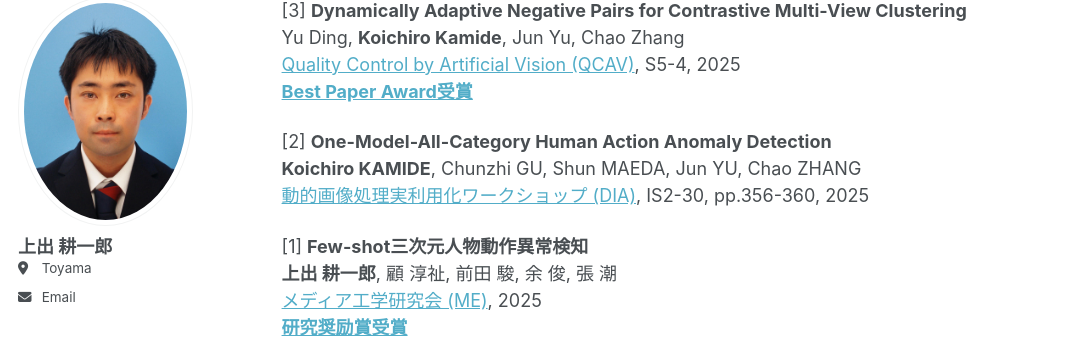
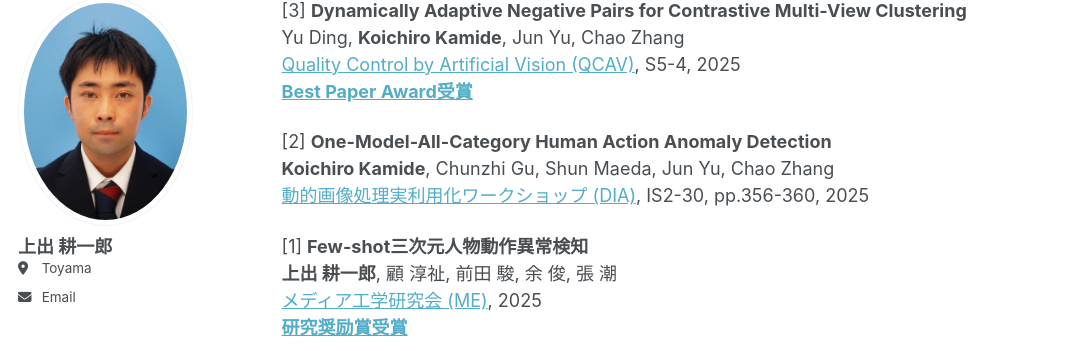
Before and after one commit to koichiro-kamide/koichiro-kamide.github.io, a Jekyll site: the page built from _pages/about.md, in a window 1280 px wide and 900 px high, scrolled down 584 px. Shown: the part 102-453 px from the top of the window, without its empty margins (0-1078 px from the left). Built offline with Jekyll 4.4.1, drawn with Linux system fonts in a browser that asks for light colours.

```diff
--- a/_pages/about.md
+++ b/_pages/about.md
@@ -44,18 +44,19 @@ redirect_from:
 [電気学会 電子・情報・システム部門大会](https://www.iee.jp/eiss/event/conf2025), OS4-2-8, pp.975-978, 2025
 
 [3] **Dynamically Adaptive Negative Pairs for Contrastive Multi-View Clustering**
-Yu Ding,  **Koichiro Kamide**,  Jun Yu,  Chao Zhang
+Yu Ding, **Koichiro Kamide**, Jun Yu, Chao Zhang
 [Quality Control by Artificial Vision (QCAV)](https://www.tc-iaip.org/qcav/2025/), S5-4, 2025
 [**Best Paper Award受賞**](https://www.tc-iaip.org/qcav/2025/#:~:text=S5%2D4%E2%80%83Dynamically%20Adaptive%20Negative%20Pairs%20for%20Contrastive%20Multi%2DView%20Clustering)
 
 [2] **One-Model-All-Category Human Action Anomaly Detection**
-**Koichiro KAMIDE**,  Chunzhi GU,  Shun MAEDA,  Jun YU,  Chao ZHANG
+**Koichiro Kamide**, Chunzhi Gu, Shun Maeda, Jun Yu, Chao Zhang
 [動的画像処理実利用化ワークショップ (DIA)](https://www.tc-iaip.org/dia/2025/), IS2-30, pp.356-360, 2025
 
 [1] **Few-shot三次元人物動作異常検知**
-**上出 耕一郎**,  顧 淳祉,  前田 駿,  余 俊,  張 潮
+**上出 耕一郎**, 顧 淳祉, 前田 駿, 余 俊, 張 潮
 [メディア工学研究会 (ME)](https://www.ite.or.jp/ken/program/index.php?tgs_regid=eaad7329a67e51120a4fda78e0770437c4d94cd15318bc2211cb5356630849dd&tgid=ITE-ME), 2025
 [**研究奨励賞受賞**](https://www.ite.or.jp/study/me/files/award.html)
+
 
 ### 査読中
 [2] [**Few-shot Human Action Anomaly Detection via a Unified Contrastive Learning Framework**](https://arxiv.org/abs/2508.17726)
@@ -64,6 +65,7 @@ Yu Ding,  **Koichiro Kamide**,  Jun Yu,  Chao Zhang
 [1] [**3DKeyAD: High-Resolution 3D Point Cloud Anomaly Detection via Keypoint-Guided Point Clustering**](https://arxiv.org/abs/2507.13110)
 Zi Wang, Katsuya Hotta, **Koichiro Kamide**, Yawen Zou, Chao Zhang, Jun Yu
 
+
 ## 資格
 * 2024年4月　TOEIC Listening & Reading Test 865点　取得
 * 2023年6月　応用情報技術者試験　合格
```
